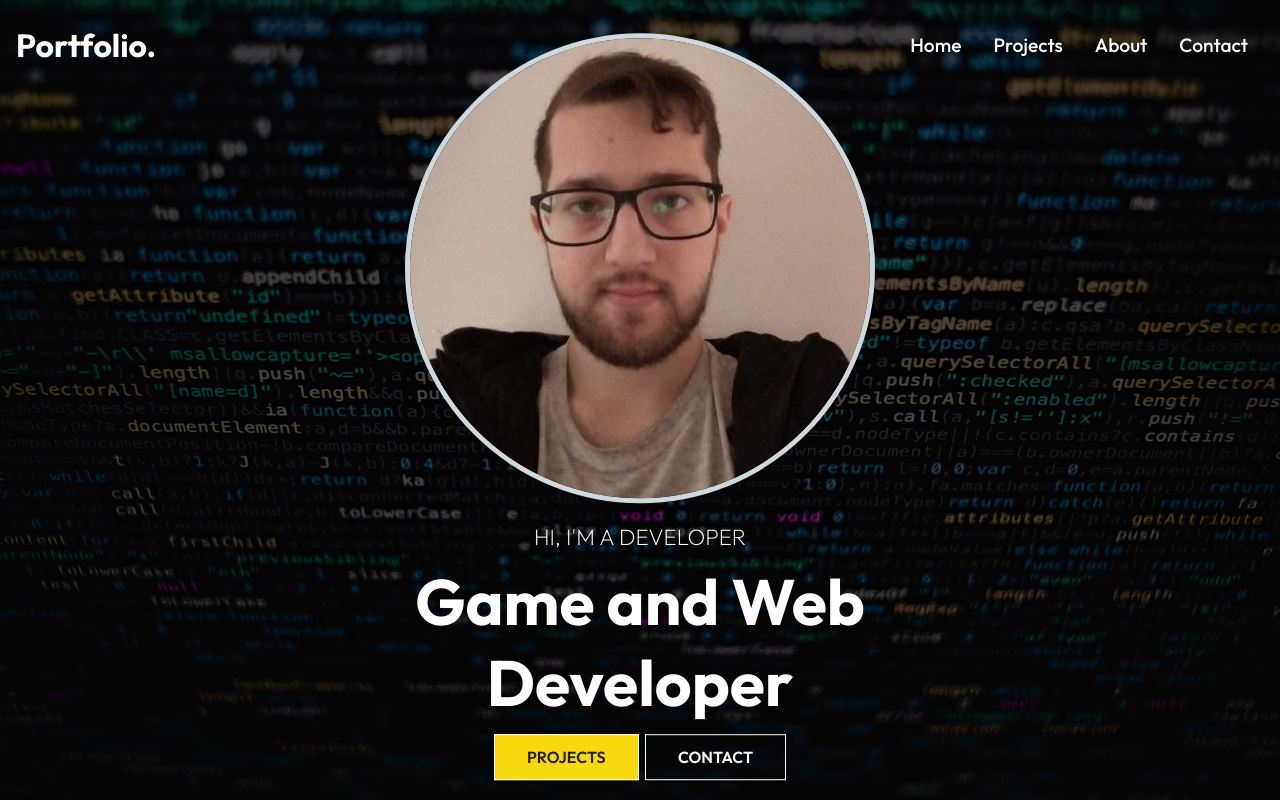
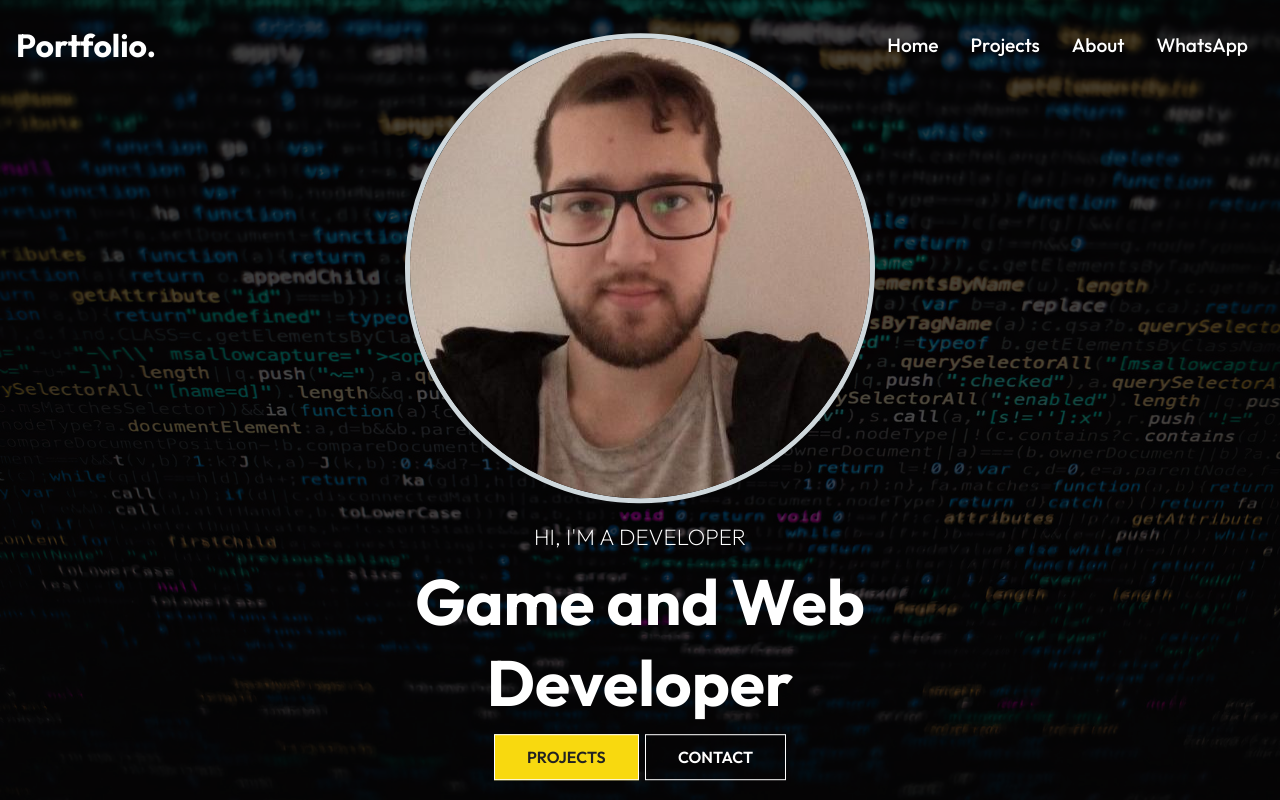
Before and after one commit to Victor-BwD/portfolio-react, a React (Create React App) app: page / in a window 1280 px wide. Shown: the top 800 px of the page. Built offline with nearby package versions, Linux system fonts and the light colour scheme; the HTML template or start-up script is replaced by a standard one.

Commit message:
Remove contact page, add link to react icons

```diff
--- a/src/App.jsx
+++ b/src/App.jsx
@@ -2,7 +2,7 @@ import './App.css';
 import Home from "./routes/Home";
 import Project from "./routes/Project";
 import About from "./routes/About";
-import Contact from "./routes/Contact";
+
 import { Route, Routes } from 'react-router-dom';
 
 const App = () => {
@@ -12,7 +12,6 @@ const App = () => {
         <Route path='/' element={<Home />}/>
         <Route path='/project' element={<Project />} />
         <Route path='/about' element={<About />} />
-        <Route path='/contact' element={<Contact />} />
       </Routes>
     </>
   );
--- a/src/components/Footer/Footer.jsx
+++ b/src/components/Footer/Footer.jsx
@@ -1,7 +1,7 @@
 import "./style.css";
 
 import React from 'react'
-import { FaFacebook, FaGithub, FaHome, FaLinkedin, FaLinkedinIn, FaMailBulk, FaPhone } from "react-icons/fa";
+import { FaFacebook, FaGithub, FaHome, FaLinkedin, FaMailBulk, FaPhone } from "react-icons/fa";
 
 export const Footer = () => {
   return (
@@ -30,9 +30,17 @@ export const Footer = () => {
             </div>
             <div className="below-info">
                 <div className="social">
-                    <FaFacebook size={30} style={{color:"#fff", marginRight: "2rem", marginBottom:"10px"}} />
-                    <FaLinkedin size={30} style={{color:"#fff", marginRight: "2rem", marginBottom:"10px"}} />
-                    <FaGithub size={30} style={{color:"#fff", marginRight: "2rem", marginBottom:"10px"}} />
+                    <a href="https://www.facebook.com/victor.bogdanowdornelles" target="_blank" rel="noopener noreferrer">
+                        <FaFacebook size={30} style={{color:"#fff", marginRight: "2rem", marginBottom:"10px"}} />
+                    </a>
+
+                    <a href="https://www.linkedin.com/in/victorbwd/" target="_blank" rel="noopener noreferrer">
+                        <FaLinkedin size={30} style={{color:"#fff", marginRight: "2rem", marginBottom:"10px"}} />
+                    </a>
+
+                    <a href="https://github.com/Victor-BwD" target="_blank" rel="noopener noreferrer">
+                        <FaGithub size={30} style={{color:"#fff", marginRight: "2rem", marginBottom:"10px"}} />
+                    </a>
                 </div>
 
             </div>
--- a/src/components/Navbar/Navbar.jsx
+++ b/src/components/Navbar/Navbar.jsx
@@ -37,7 +37,7 @@ export const Navbar = () => {
                 <Link to="/about">About</Link>
             </li>
             <li>
-                <Link to="/contact">Contact</Link>
+                <a href="https://wa.me/5551986537959" target="_blank" rel="noopener noreferrer">WhatsApp</a>
             </li>
         </ul>
         <div className="hamburger" onClick={handleClick}>
--- a/src/routes/Contact.jsx
+++ /dev/null
@@ -1,17 +0,0 @@
-import React from 'react'
-
-import { Navbar } from '../components/Navbar/Navbar'
-import { Footer } from '../components/Footer/Footer'
-import { HeroSectionGeneral } from '../components/HeroSectionGeneral/HeroSectionGeneral'
-
-const Contact = () => {
-  return (
-    <div>
-      <Navbar />
-      <HeroSectionGeneral heading="CONTACT" text="Let's have a chat..."/>
-      <Footer />
-    </div>
-  )
-}
-
-export default Contact
```
